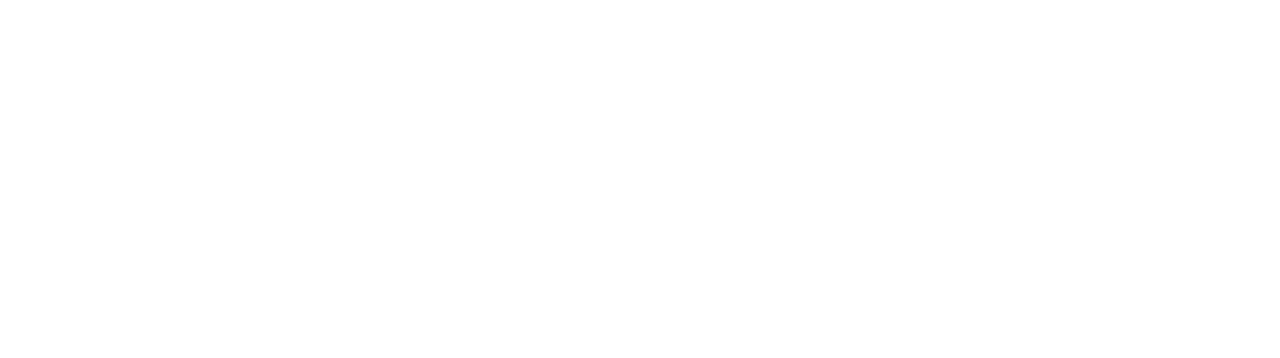
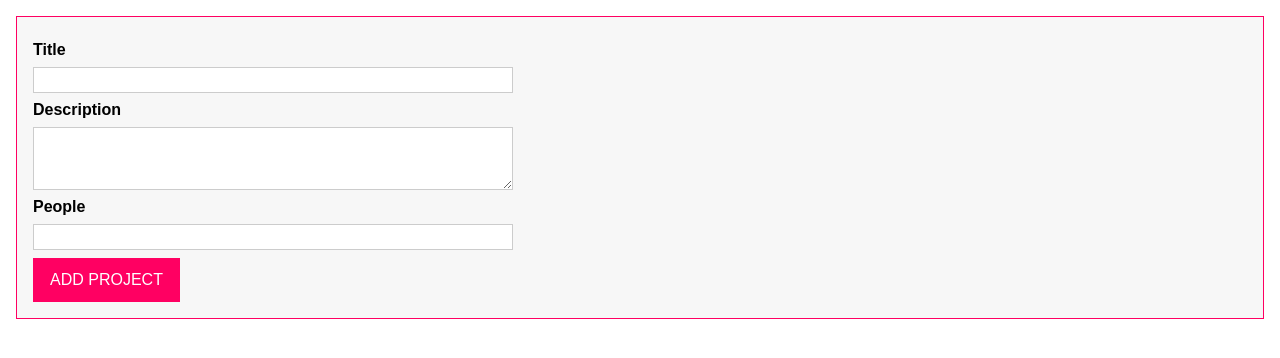
Before and after one commit to Rik280491/TSDragAndDropProject, a website with bundled scripts: page index.html in a window 1280 px wide. Built offline with nearby package versions, Linux system fonts and the light colour scheme.

Commit message:
render form and decorator

```diff
--- a/src/app.ts
+++ b/src/app.ts
@@ -0,0 +1,65 @@
+// Autobind Decorator
+function Autobind(_: any, _2: string, descriptor: PropertyDescriptor) {
+	const originalMethod = descriptor.value;
+	const adjDescriptor: PropertyDescriptor = {
+		configurable: true,
+		get() {
+			const boundFn = originalMethod.bind(this);
+			return boundFn;
+		},
+	};
+	return adjDescriptor;
+}
+
+// ProjectInput Class
+class ProjectInput {
+	templateElement: HTMLTemplateElement;
+	hostElement: HTMLDivElement;
+	element: HTMLFormElement;
+	titleInputElement: HTMLInputElement;
+	descriptionInputElement: HTMLInputElement;
+	peopleInputElement: HTMLInputElement;
+
+	constructor() {
+		this.templateElement = document.getElementById(
+			"project-input"
+		)! as HTMLTemplateElement;
+		this.hostElement = document.getElementById("app")! as HTMLDivElement;
+
+		const importedContent = document.importNode(
+			this.templateElement.content,
+			true
+		);
+		this.element = importedContent.firstElementChild as HTMLFormElement;
+		this.element.id = "user-input";
+
+		this.titleInputElement = this.element.querySelector(
+			"#title"
+		)! as HTMLInputElement;
+		this.descriptionInputElement = this.element.querySelector(
+			"#description"
+		)! as HTMLInputElement;
+		this.peopleInputElement = this.element.querySelector(
+			"#people"
+		)! as HTMLInputElement;
+
+		this.configure();
+		this.attach();
+	}
+
+	@Autobind
+	private submitHandler(event: Event) {
+		event.preventDefault();
+		console.log(this.titleInputElement.value);
+	}
+
+	private configure() {
+		this.element.addEventListener("submit", this.submitHandler);
+	}
+
+	private attach() {
+		this.hostElement.insertAdjacentElement("afterbegin", this.element);
+	}
+}
+
+const projInput = new ProjectInput();
--- a/tsconfig.json
+++ b/tsconfig.json
@@ -60,7 +60,7 @@
     // "inlineSources": true,                 /* Emit the source alongside the sourcemaps within a single file; requires '--inlineSourceMap' or '--sourceMap' to be set. */
 
     /* Experimental Options */
-    // "experimentalDecorators": true,        /* Enables experimental support for ES7 decorators. */
+    ,"experimentalDecorators": true         /* Enables experimental support for ES7 decorators. */
     // "emitDecoratorMetadata": true,         /* Enables experimental support for emitting type metadata for decorators. */
   },
   "exclude": [
```
Also changed, not shown: index.html (+1 -0 lines), dist/app.js (added), 3 other files.
